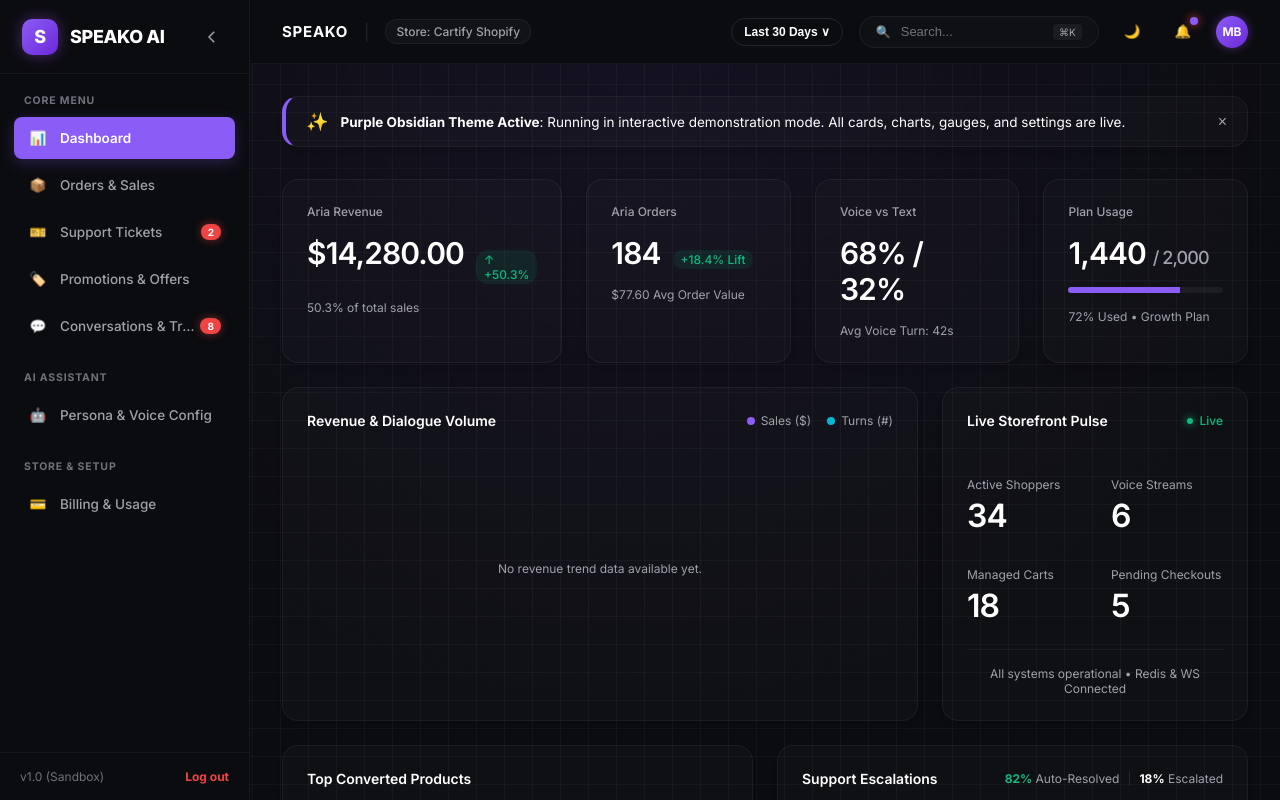
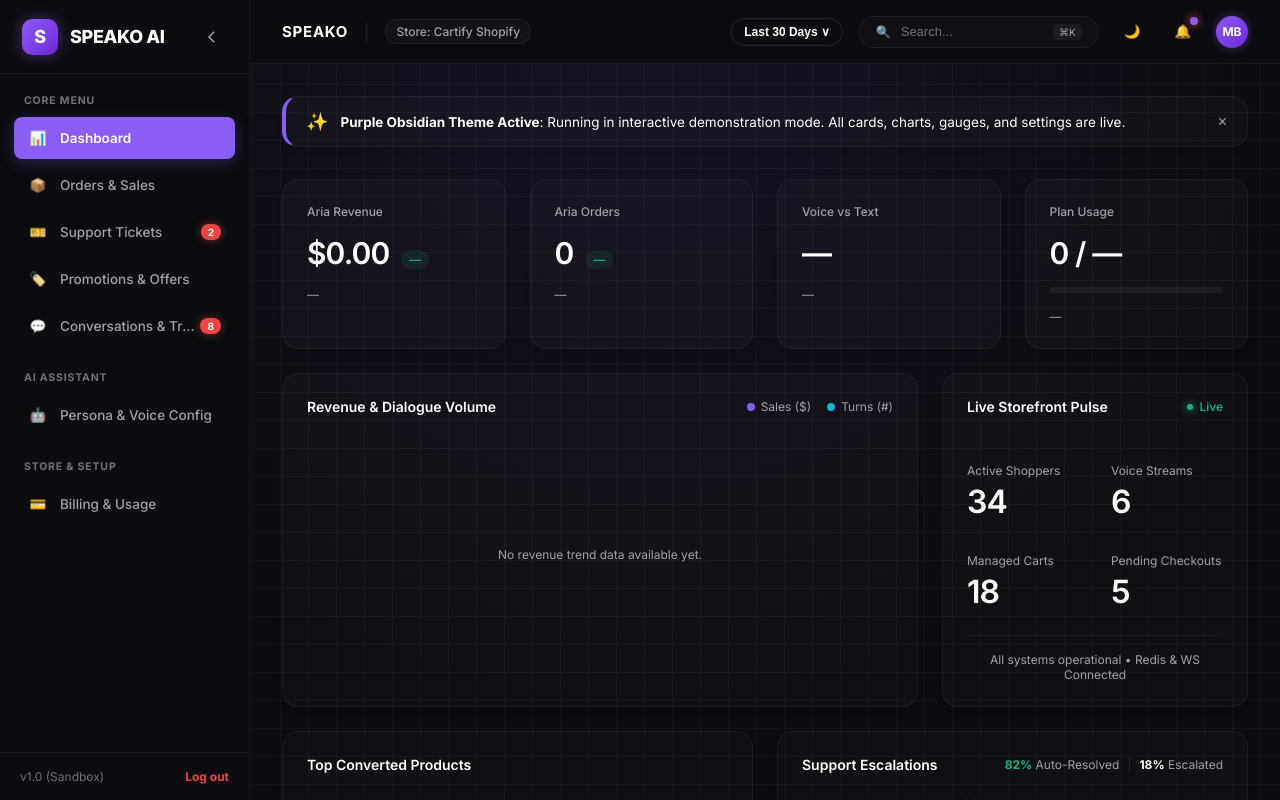
Before and after one commit to MohammedNifli/merchant-dashboard, a React (Vite) app: page / in a window 1280 px wide. Both pictures are taken after a click on the button "Launch Demo Sandbox (Instant Preview)". Shown: the top 800 px of the page. Built offline with nearby package versions, Linux system fonts and the light colour scheme.

Commit message:
fix: replace fake dashboard fallbacks with empty states

```diff
--- a/src/App.jsx
+++ b/src/App.jsx
@@ -1263,14 +1263,14 @@
                   <div style={{ fontSize: '12px', fontWeight: '500', color: 'var(--text-muted)' }}>Aria Revenue</div>
                   <div style={{ display: 'flex', alignItems: 'baseline', gap: '12px' }}>
                     <span style={{ fontSize: '30px', fontWeight: '600', letterSpacing: '-0.03em', color: 'var(--text-main)' }}>
-                      {tenant.currency_symbol}{dmRev.total_amount != null ? toMoney(dmRev.total_amount) : toMoney(agentSold?.agent_revenue, '14,280.00')}
+                      {dmRev.total_amount != null ? `${tenant.currency_symbol}${toMoney(dmRev.total_amount)}` : (isLoadingDashboard ? '—' : `${tenant.currency_symbol}0.00`)}
                     </span>
                     <span style={{ fontSize: '12px', fontWeight: '500', color: '#10b981', background: 'rgba(16, 185, 129, 0.1)', padding: '2px 8px', borderRadius: '12px' }}>
-                      ↑ {dmRev.lift_percentage != null ? toPct(dmRev.lift_percentage, '+50.3%') : '+50.3%'}
+                      {dmRev.lift_percentage != null ? `↑ ${toPct(dmRev.lift_percentage)}` : '—'}
                     </span>
                   </div>
                   <div style={{ fontSize: '12px', color: 'var(--text-muted)' }}>
-                    {dmRev.share_of_sales_percentage != null ? toPct(dmRev.share_of_sales_percentage, '50.3%') : '50.3%'} of total sales
+                    {dmRev.share_of_sales_percentage != null ? `${toPct(dmRev.share_of_sales_percentage)} of total sales` : '—'}
                   </div>
                 </div>
 
@@ -1279,14 +1279,14 @@
                   <div style={{ fontSize: '12px', fontWeight: '500', color: 'var(--text-muted)' }}>Aria Orders</div>
                   <div style={{ display: 'flex', alignItems: 'baseline', gap: '12px' }}>
                     <span style={{ fontSize: '30px', fontWeight: '600', letterSpacing: '-0.03em', color: 'var(--text-main)' }}>
-                      {dmConv.order_count != null ? Number(dmConv.order_count).toLocaleString() : (agentSold?.agent_order_count || '184')}
+                      {dmConv.order_count != null ? Number(dmConv.order_count).toLocaleString() : (isLoadingDashboard ? '—' : '0')}
                     </span>
                     <span style={{ fontSize: '12px', fontWeight: '500', color: '#10b981', background: 'rgba(16, 185, 129, 0.1)', padding: '2px 8px', borderRadius: '12px' }}>
-                      {dmConv.lift_percentage != null ? toPct(dmConv.lift_percentage, '+18.4%') : '+18.4%'} Lift
+                      {dmConv.lift_percentage != null ? `${toPct(dmConv.lift_percentage)} Lift` : '—'}
                     </span>
                   </div>
                   <div style={{ fontSize: '12px', color: 'var(--text-muted)' }}>
-                    {tenant.currency_symbol}{dmConv.avg_order_value != null ? toMoney(dmConv.avg_order_value) : '77.60'} Avg Order Value
+                    {dmConv.avg_order_value != null ? `${tenant.currency_symbol}${toMoney(dmConv.avg_order_value)} Avg Order Value` : '—'}
                   </div>
                 </div>
 
@@ -1295,11 +1295,11 @@
                   <div style={{ fontSize: '12px', fontWeight: '500', color: 'var(--text-muted)' }}>Voice vs Text</div>
                   <div style={{ display: 'flex', alignItems: 'baseline', gap: '12px' }}>
                     <span style={{ fontSize: '30px', fontWeight: '600', letterSpacing: '-0.03em', color: 'var(--text-main)' }}>
-                      {dmEng.voice_split != null ? `${toPct(dmEng.voice_split, '0%')} / ${toPct(dmEng.text_split, '0%')}` : '68% / 32%'}
+                      {dmEng.voice_split != null ? `${toPct(dmEng.voice_split)} / ${toPct(dmEng.text_split)}` : (isLoadingDashboard ? '—' : '—')}
                     </span>
                   </div>
                   <div style={{ fontSize: '12px', color: 'var(--text-muted)' }}>
-                    {dmEng.avg_voice_turn_seconds != null ? `Avg Voice Turn: ${Math.round(Number(dmEng.avg_voice_turn_seconds))}s` : 'Avg Voice Turn: 42s'}
+                    {dmEng.avg_voice_turn_seconds != null ? `Avg Voice Turn: ${Math.round(Number(dmEng.avg_voice_turn_seconds))}s` : '—'}
                   </div>
                 </div>
 
@@ -1308,14 +1308,16 @@
                   <div style={{ fontSize: '12px', fontWeight: '500', color: 'var(--text-muted)' }}>Plan Usage</div>
                   <div style={{ display: 'flex', alignItems: 'baseline', gap: '12px' }}>
                     <span style={{ fontSize: '30px', fontWeight: '600', letterSpacing: '-0.03em', color: 'var(--text-main)' }}>
-                      {dmPlan.credits_used != null ? Number(dmPlan.credits_used).toLocaleString() : '1,440'} <span style={{ fontSize: '18px', color: 'var(--text-muted)', fontWeight: '500' }}>/ {dmPlan.max_conversations != null ? Number(dmPlan.max_conversations).toLocaleString() : '2,000'}</span>
+                      {dmPlan.credits_used != null ? (
+                        <>{Number(dmPlan.credits_used).toLocaleString()} <span style={{ fontSize: '18px', color: 'var(--text-muted)', fontWeight: '500' }}>/ {dmPlan.max_conversations != null ? Number(dmPlan.max_conversations).toLocaleString() : '—'}</span></>
+                      ) : (isLoadingDashboard ? '—' : '0 / —')}
                     </span>
                   </div>
                   <div style={{ width: '100%', height: '6px', background: 'rgba(255, 255, 255, 0.05)', borderRadius: '4px', overflow: 'hidden' }}>
-                    <div style={{ width: `${planPct || 72}%`, height: '100%', background: 'var(--primary)' }}></div>
+                    <div style={{ width: `${dmPlan.max_conversations ? planPct : 0}%`, height: '100%', background: 'var(--primary)' }}></div>
                   </div>
                   <div style={{ fontSize: '12px', color: 'var(--text-muted)' }}>
-                    {planPct || 72}% Used • {dmPlan.plan_name || 'Growth Plan'}
+                    {dmPlan.credits_used != null && dmPlan.max_conversations != null ? `${planPct}% Used` : '—'}{dmPlan.plan_name ? ` • ${dmPlan.plan_name}` : ''}
                   </div>
                 </div>
               </div>
@@ -1384,14 +1386,8 @@
                       </tr>
                     </thead>
                     <tbody>
-                      {(dmProducts.length
-                        ? dmProducts
-                        : [
-                          { name: 'Leather Jacket', qty: 42, rev: 5460.00, badge: '15% Off' },
-                          { name: 'Running Shoes', qty: 28, rev: 3360.00, badge: 'Dead-Stock' },
-                          { name: 'Denim Jeans', qty: 19, rev: 1710.00, badge: 'Bundle' },
-                          { name: 'Wireless Earbuds', qty: 15, rev: 1350.00, badge: 'Flash Sale' },
-                        ]).map((p, idx, arr) => {
+                      {dmProducts.length ? (
+                        dmProducts.map((p, idx, arr) => {
                         const name = p.title || p.product_title || p.name || p.product_name || p.product || '—';
                         const qty = p.quantity ?? p.qty ?? p.units_sold ?? p.count ?? 0;
                         const rev = p.revenue ?? p.total_revenue ?? p.sales ?? 0;
@@ -1410,7 +1406,14 @@
                           </td>
                         </tr>
                         );
-                      })}
+                      })
+                      ) : (
+                        <tr>
+                          <td colSpan="4" style={{ padding: '24px 0', textAlign: 'center', fontSize: '12px', color: 'var(--text-light)' }}>
+                            No product data available yet.
+                          </td>
+                        </tr>
+                      )}
                       </tbody>
                     </table>
                   </div>
@@ -1437,14 +1440,8 @@
                       </tr>
                     </thead>
                     <tbody>
-                      {(dmTickets.length
-                        ? dmTickets
-                        : [
-                          { id: 'TK-1001', name: 'David Miller', issue: 'Delivery Issue', heat: 'Hot', heatColor: '#ef4444', transcript: '...' },
-                          { id: 'TK-1002', name: 'Elena Rostova', issue: 'Restock Query', heat: 'Warm', heatColor: '#f59e0b', transcript: '...' },
-                          { id: 'TK-1003', name: 'Marcus Chen', issue: 'Refund Request', heat: 'Warm', heatColor: '#f59e0b', transcript: '...' },
-                          { id: 'TK-1004', name: 'Sarah Jenkins', issue: 'Discount Code', heat: 'Cold', heatColor: '#3b82f6', transcript: '...' },
-                        ]).map((t, idx, arr) => {
+                      {dmTickets.length ? (
+                        dmTickets.map((t, idx, arr) => {
                         const ticket = {
                           id: t.ticket_number || t.id || t.ticket_id || t.tk_number || '—',
                           name: t.customer_name || t.customer || t.name || '—',
@@ -1474,7 +1471,14 @@
                           </td>
                         </tr>
                         );
-                      })}
+                      })
+                      ) : (
+                        <tr>
+                          <td colSpan="4" style={{ padding: '24px 0', textAlign: 'center', fontSize: '12px', color: 'var(--text-light)' }}>
+                            No recent tickets.
+                          </td>
+                        </tr>
+                      )}
                     </tbody>
                   </table>
                   </div>
```
